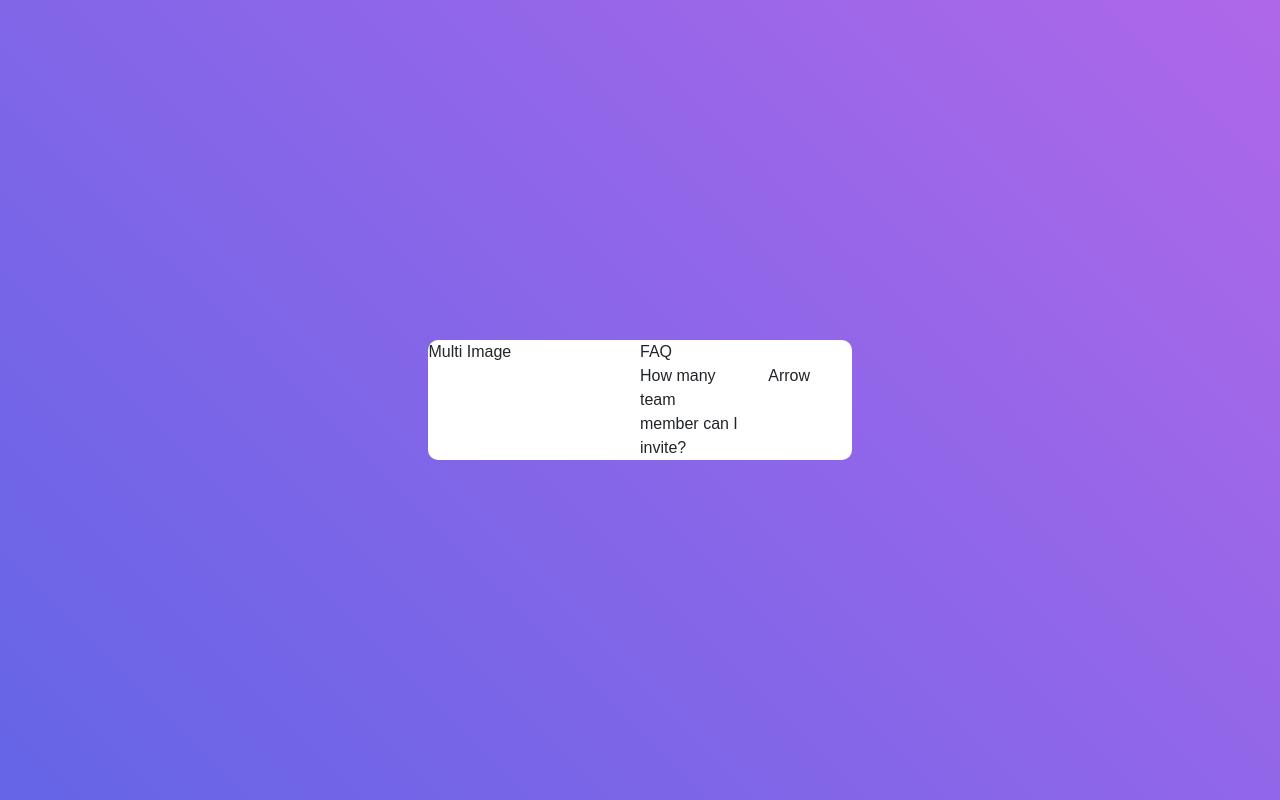
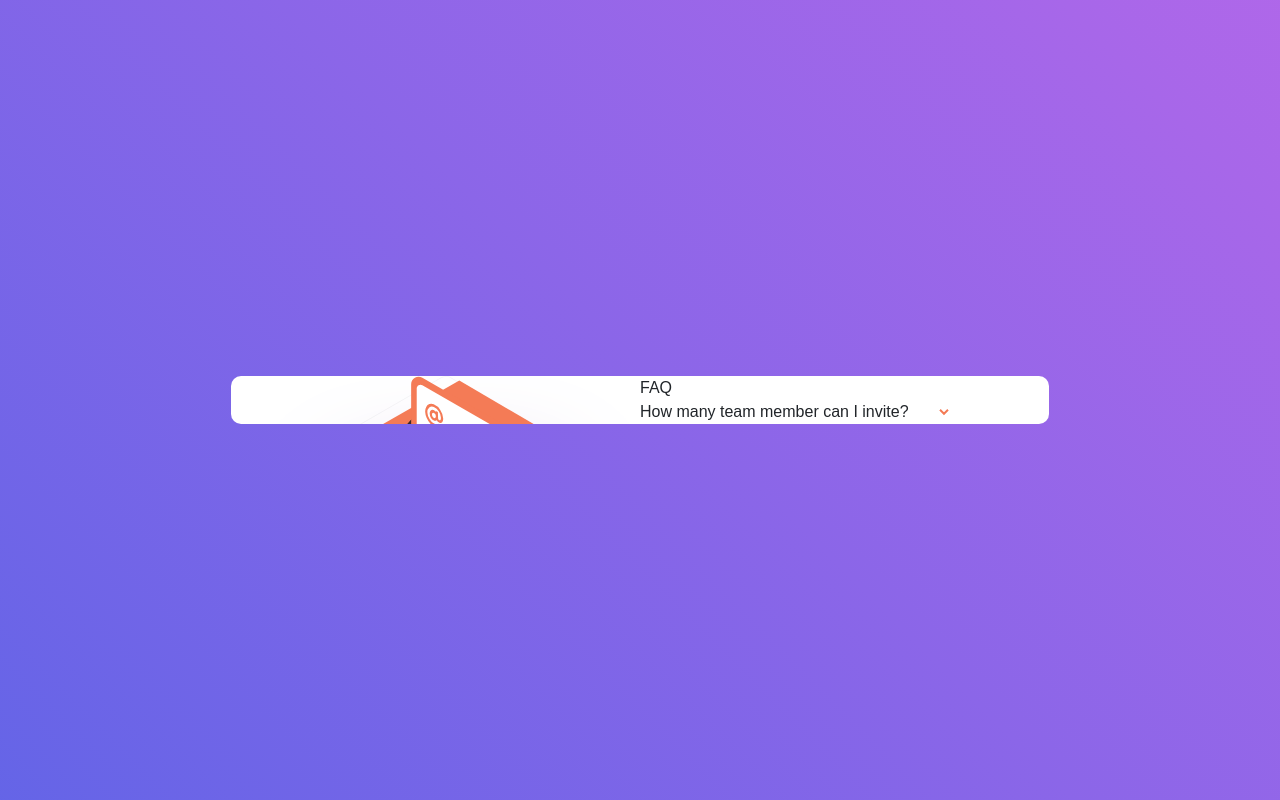
Before and after one commit to MostafaSamer/frontend-mentor-challenage, a Next.js app: page /faq-accordion-card in a window 1280 px wide. Built offline with nearby package versions, Linux system fonts and the light colour scheme.

Commit message:
Start in the Fith Project (faq)

```diff
--- a/pages/faq-accordion-card/index.js
+++ b/pages/faq-accordion-card/index.js
@@ -1,8 +1,11 @@
-import { Fragment } from 'react'
+import { Fragment, useState } from 'react'
 import Head from 'next/head'
 import styles from '../../styles/faq-accordion-card.module.css'
 
 const WebDesginChallenge = function () {
+
+    const [SelectedIndexQuestion, SetSelectedIndexQuestion] = useState(-1);
+
     return (
         <Fragment>
             <Head>
@@ -11,17 +14,23 @@ const WebDesginChallenge = function () {
             <div className={styles.background}>
                 <div className={styles.cardHolder}>
                     <div className={styles.card}>
-                        <div className="row">
+                        <div className="row m-0">
                             <div className="col-md-6 col-12">
-                                Multi Image
+                                <div className={styles.imgHolder}>
+                                    <img width="720" src="/images/faq-accordion-card/bg-pattern-desktop.svg"/>
+                                    <img width="720" src="/images/faq-accordion-card/illustration-box-desktop.svg"/>
+                                    <img width="720" src="/images/faq-accordion-card/illustration-woman-online-desktop.svg"/>
+                                </div>
                             </div>
                             <div className="col-md-6 col-12">
                                 <div className="row">FAQ</div>
                                 <div className="row">
-                                    <div className={styles.bodyDropdown}>
+                                    <div className={styles.bodyDropdown + " w-100"} onClick={() => { SelectedIndexQuestion == 0? SetSelectedIndexQuestion(-1) : SetSelectedIndexQuestion(0) }}>
                                         <div className={styles.bodyQuestion + " row"}>
-                                            <div className="col">How many team member can I invite?</div>
-                                            <div className="col">Arrow</div>
+                                            <div className="col-auto">How many team member can I invite?</div>
+                                            <div className={" col-auto"}>
+                                            <img className={(SelectedIndexQuestion == 0? styles.bodyQuestionArrowFiliped : "")} src="/images/faq-accordion-card/icon-arrow-down.svg"/>
+                                            </div>
                                         </div>
                                         {/* <div className={styles.bodyAnswer}>
                                             No more than 2GB. All files in your account must fit your
--- a/styles/faq-accordion-card.module.css
+++ b/styles/faq-accordion-card.module.css
@@ -18,3 +18,31 @@
 .card {
     max-width: 1080px;
 }
+
+.imgHolder{
+    width: 480px;
+}
+
+.imgHolder img {
+    position: absolute;
+    width: 100%;
+}
+
+.bodyDropdown {
+
+}
+
+.bodyDropdownActive
+
+.bodyQuestion {
+    display: flex;
+    justify-content: space-between;
+}
+
+.bodyQuestionArrow {
+    transform: rotate(0deg);
+}
+
+.bodyQuestionArrowFiliped {
+    transform: rotate(180deg);
+}
```
